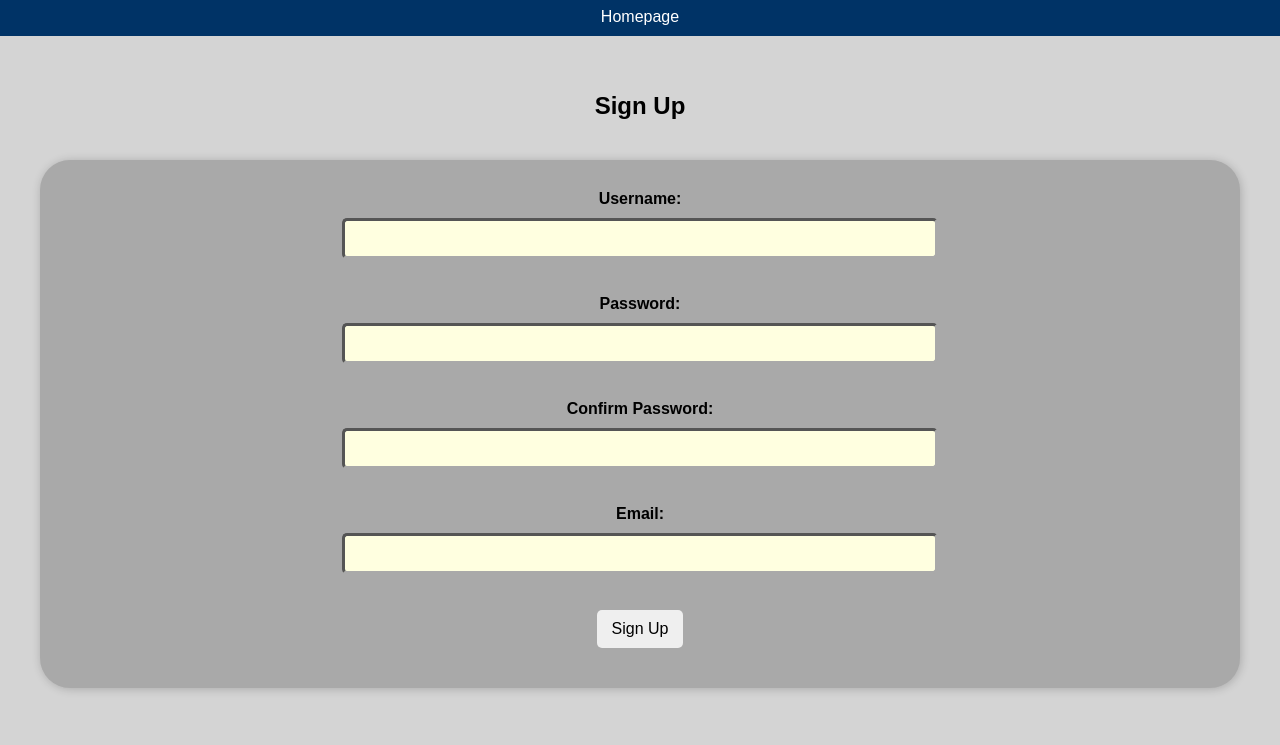
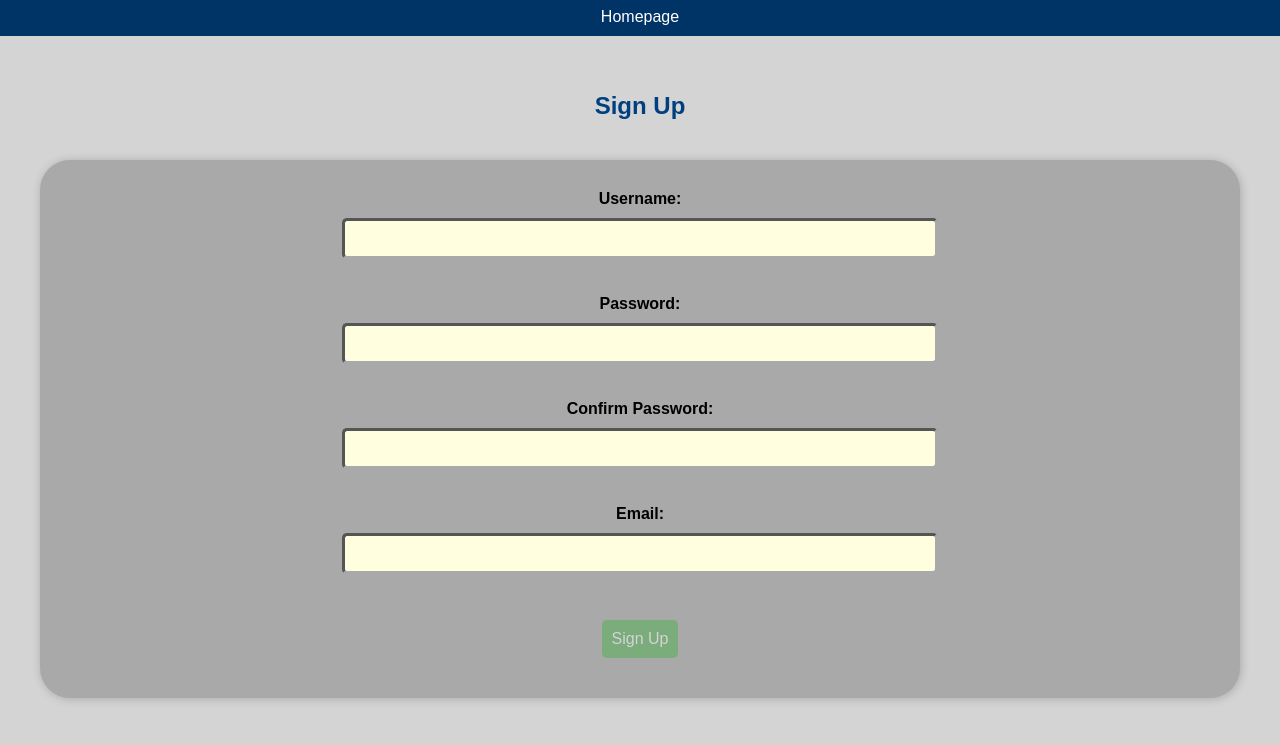
Before and after one commit to aditi-j25/LMS_Web_Application, a plain HTML site: page signup.html in a window 1280 px wide. Shown: the part 192-937 px from the top of the page. Drawn offline with Linux system fonts and the light colour scheme.

Commit message:
Update styles.css

```diff
--- a/styles.css
+++ b/styles.css
@@ -378,3 +378,52 @@ button {
     border-radius: 60%;
     border: 2px solid black;
 }
+
+/* ============================= */
+/* Assignment 3 */
+/* ============================= */
+
+/* Highlight Course Name */
+
+.course-name:hover {
+    background-color: #ffffff
+}
+
+/* ============================= */
+/* Signup Page Styling
+/* ============================= */
+
+#signup-title {
+    color: #004080;
+}
+/* Signup button Styling */
+
+#signup {
+    background-color: #4CAF50;
+    color: white;
+    padding: 10px;
+    border: none;
+    border-radius: 5px;
+    margin: 10px;
+    opacity: 0.5;
+    font-size: 16px;
+}
+
+#signup:hover {
+    background-color: #45A049;
+    opacity: 1.0;
+}
+
+
+/* Error message box styling */
+
+#signup-form {
+    margin-top: 0px;
+    margin-bottom: 10px;
+}
+.error-box {
+    display: none; /* Initially hidden */
+    background-color: rgb(242, 239, 239);
+    border: solid black 1px;
+    border-radius: 5px;
+}
```
